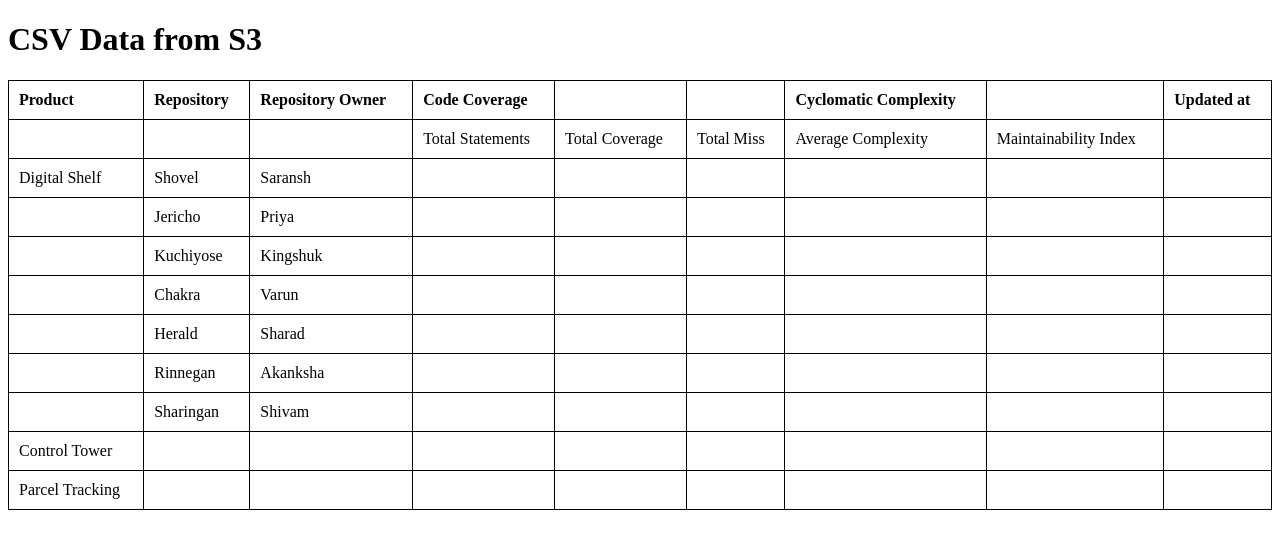
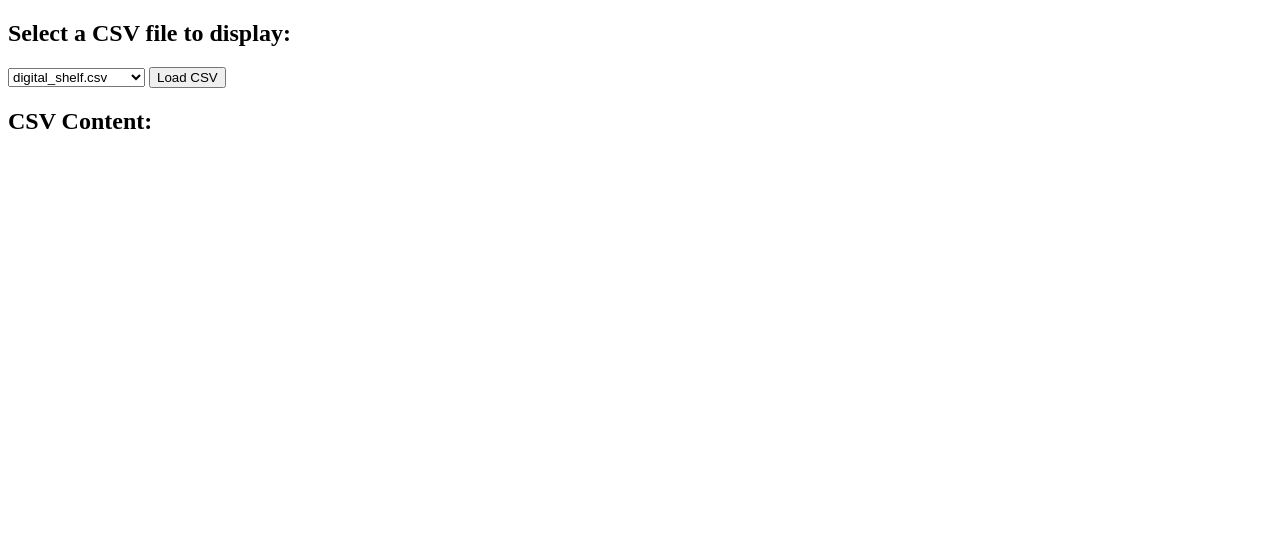
Before and after one commit to SaranshBaranwal/code_quality, a plain HTML site: page index.html in a window 1280 px wide. Drawn offline with Linux system fonts and the light colour scheme.

Commit message:
Update index.html

```diff
--- a/index.html
+++ b/index.html
@@ -3,7 +3,7 @@
 <head>
     <meta charset="UTF-8">
     <meta name="viewport" content="width=device-width, initial-scale=1.0">
-    <title>Display CSV Data</title>
+    <title>CSV Viewer</title>
     <style>
         table {
             width: 100%;
@@ -13,56 +13,65 @@
             border: 1px solid black;
         }
         th, td {
-            padding: 10px;
+            padding: 8px;
             text-align: left;
         }
     </style>
 </head>
 <body>
-    <h1>CSV Data from S3</h1>
-    <table id="csvTable"></table>
 
-    <script>
-        // URL of your CSV file stored in S3 (ensure the S3 object is public)
-        const csvUrl = './code_report_format.csv';
+<h2>Select a CSV file to display:</h2>
+<select id="csvDropdown">
+    <option value="digital_shelf.csv">digital_shelf.csv</option>
+    <option value="control_tower.csv">control_tower.csv</option>
+    <option value="parcel_tracking.csv">parcel_tracking.csv</option>
+</select>
 
-        // Function to fetch CSV data
-        async function fetchCSV() {
-            const response = await fetch(csvUrl);
-            const data = await response.text();
+<button onclick="loadCSV()">Load CSV</button>
 
-            // Parse and display the CSV
+<h2>CSV Content:</h2>
+<table id="csvTable"></table>
+
+<script>
+// Function to load the selected CSV file
+function loadCSV() {
+    const selectedFile = document.getElementById("csvDropdown").value;
+
+    // Construct the file URL (assuming the files are in the same GitHub repository)
+    const fileURL = `https://raw.githubusercontent.com/SaranshBaranwal/code_quality/main/${selectedFile}`;
+
+    // Fetch the CSV file
+    fetch(fileURL)
+        .then(response => response.text())
+        .then(data => {
+            // Parse and display CSV data
             displayCSV(data);
-        }
+        })
+        .catch(error => {
+            console.error('Error loading CSV:', error);
+        });
+}
 
-        // Function to convert CSV text to HTML table
-        function displayCSV(data) {
-            const rows = data.split("\n");
-            let table = "<tr>";
+// Function to display CSV content in a table
+function displayCSV(csvData) {
+    const rows = csvData.split("\n").map(row => row.split(","));
+    const table = document.getElementById("csvTable");
+    table.innerHTML = "";
 
-            // Add headers (first row)
-            const headers = rows[0].split(",");
-            headers.forEach(header => {
-                table += `<th>${header.trim()}</th>`;
-            });
-            table += "</tr>";
+    // Add table rows
+    rows.forEach((row, index) => {
+        const tr = document.createElement("tr");
 
-            // Add rows (data)
-            for (let i = 1; i < rows.length; i++) {
-                const cols = rows[i].split(",");
-                table += "<tr>";
-                cols.forEach(col => {
-                    table += `<td>${col.trim()}</td>`;
-                });
-                table += "</tr>";
-            }
+        row.forEach(cell => {
+            const cellElement = document.createElement(index === 0 ? "th" : "td");
+            cellElement.textContent = cell;
+            tr.appendChild(cellElement);
+        });
 
-            // Insert table into the HTML page
-            document.getElementById("csvTable").innerHTML = table;
-        }
+        table.appendChild(tr);
+    });
+}
+</script>
 
-        // Call fetchCSV function on page load
-        fetchCSV();
-    </script>
 </body>
 </html>
```
